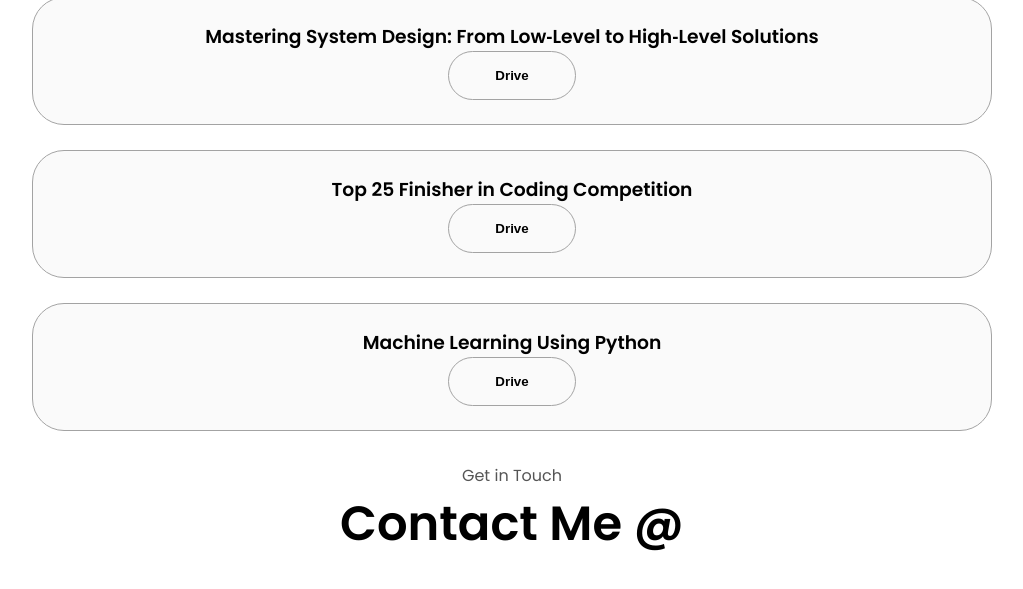
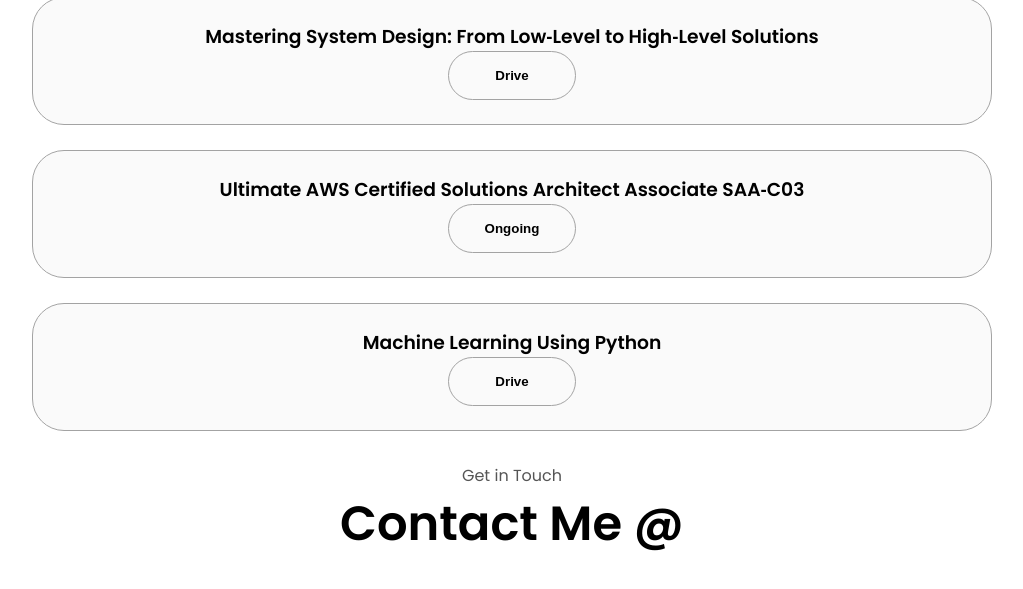
Before and after one commit to pankajmahtolia/MyPortfolio, a plain HTML site: page index.html in a window 1280 px wide. Shown: the part 5220-5809 px from the top of the page, without its empty margins (128-1151 px from the left). Drawn offline with nearby package versions, Linux system fonts and the light colour scheme.

Commit message:
Certificate change

```diff
--- a/index.html
+++ b/index.html
@@ -48,7 +48,6 @@
         </div>
       </div>
     </nav>
-
 
     <!-- *******************PROFILE SECTION*************************-->
     <section id="profile" class="section">
@@ -107,7 +106,6 @@
         </div>
       </div>
     </section>
-
 
     <!-- *******************ABOUT SECTION*************************-->
     <section id="about">
@@ -727,13 +725,11 @@
         </div>
         <br />
         <div class="details-container color-container">
-          <h3>Top 25 Finisher in Coding Competition</h3>
+          <h3>Ultimate AWS Certified Solutions Architect Associate SAA‑C03</h3>
           <div class="btn-container">
             <button
               class="btn btn-color-2 project-btn"
-              onclick="location.href='https://drive.google.com/file/d/1v-GiRWcngjKxBCvVRVHsDuvVmqTUOfYs/view?usp=sharing'"
-            >
-              Drive
+              > Ongoing
             </button>
           </div>
         </div>
```
